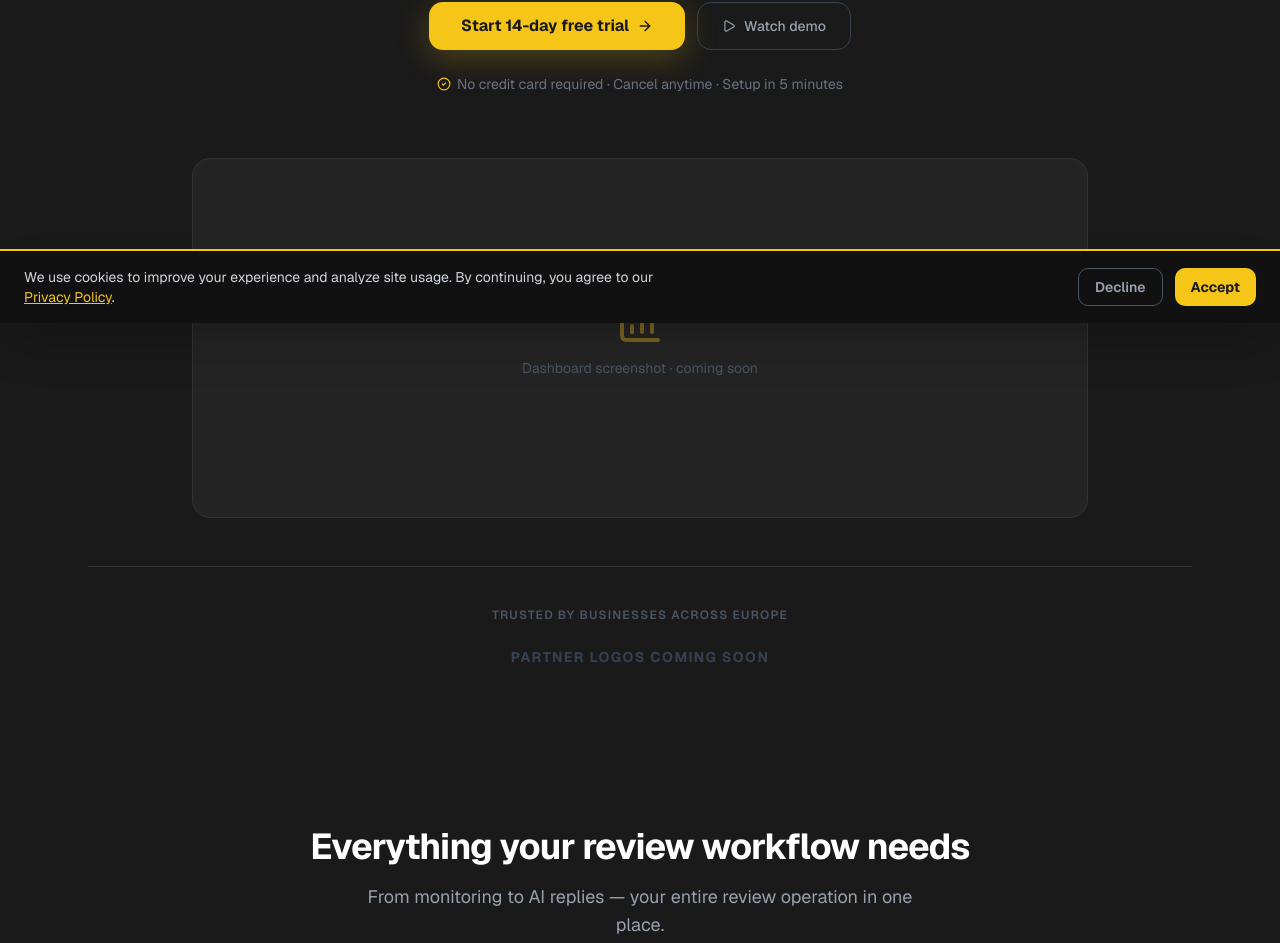
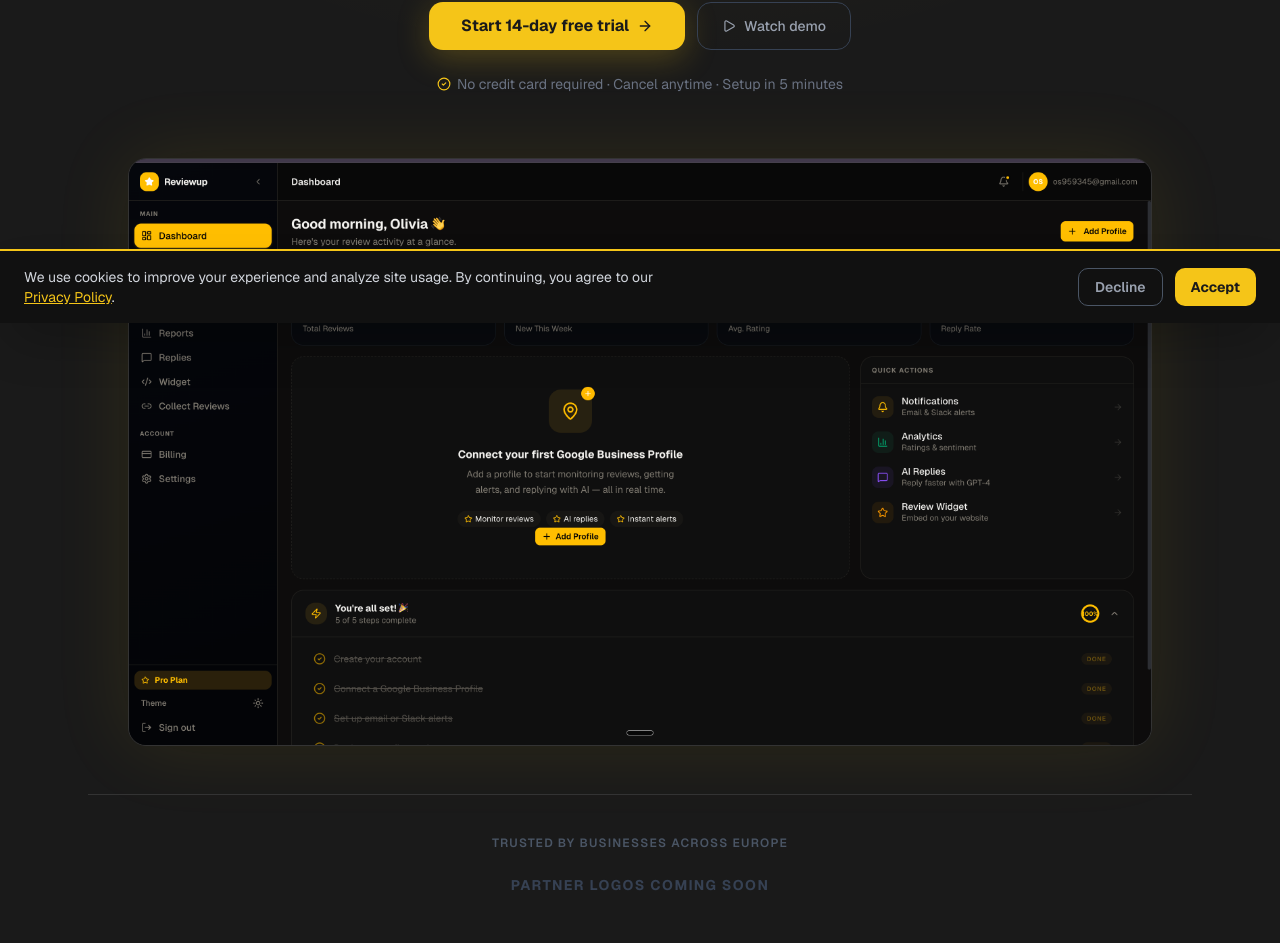
Before and after one commit to Hannan-12/reviewflow, a Next.js app: page / in a window 1280 px wide. Shown: the part 477-1420 px from the top of the page. Built offline with nearby package versions, Linux system fonts and the light colour scheme.

Commit message:
dashboard image added

```diff
--- a/src/app/page.tsx
+++ b/src/app/page.tsx
@@ -1,6 +1,7 @@
 'use client'
 
 import Link from 'next/link'
+import Image from 'next/image'
 import { useState } from 'react'
 import {
   Star, Bell, BarChart3, MessageSquare, Zap, Shield,
@@ -585,12 +586,16 @@ export default function HomePage() {
             {t.hero_footnote}
           </p>
 
-          {/* Dashboard mockup placeholder */}
-          <div className="mt-16 rounded-2xl overflow-hidden mx-auto max-w-4xl flex items-center justify-center" style={{ background: CARD, border: `1px solid ${BORDER}`, height: '360px' }}>
-            <div className="text-center">
-              <BarChart3 className="w-12 h-12 mx-auto mb-3" style={{ color: Y, opacity: 0.4 }} />
-              <p className="text-gray-600 text-sm">Dashboard screenshot · coming soon</p>
-            </div>
+          {/* Dashboard screenshot */}
+          <div className="mt-16 mx-auto max-w-5xl rounded-2xl overflow-hidden shadow-2xl" style={{ border: `1px solid ${BORDER}`, boxShadow: `0 0 80px 0 ${Y}18` }}>
+            <Image
+              src="/dashboard.png"
+              alt="Reviewup dashboard"
+              width={1600}
+              height={900}
+              className="w-full h-auto block"
+              priority
+            />
           </div>
 
           {/* Partner logos placeholder */}
```
Also changed, not shown: public/dashboard.png (added).
